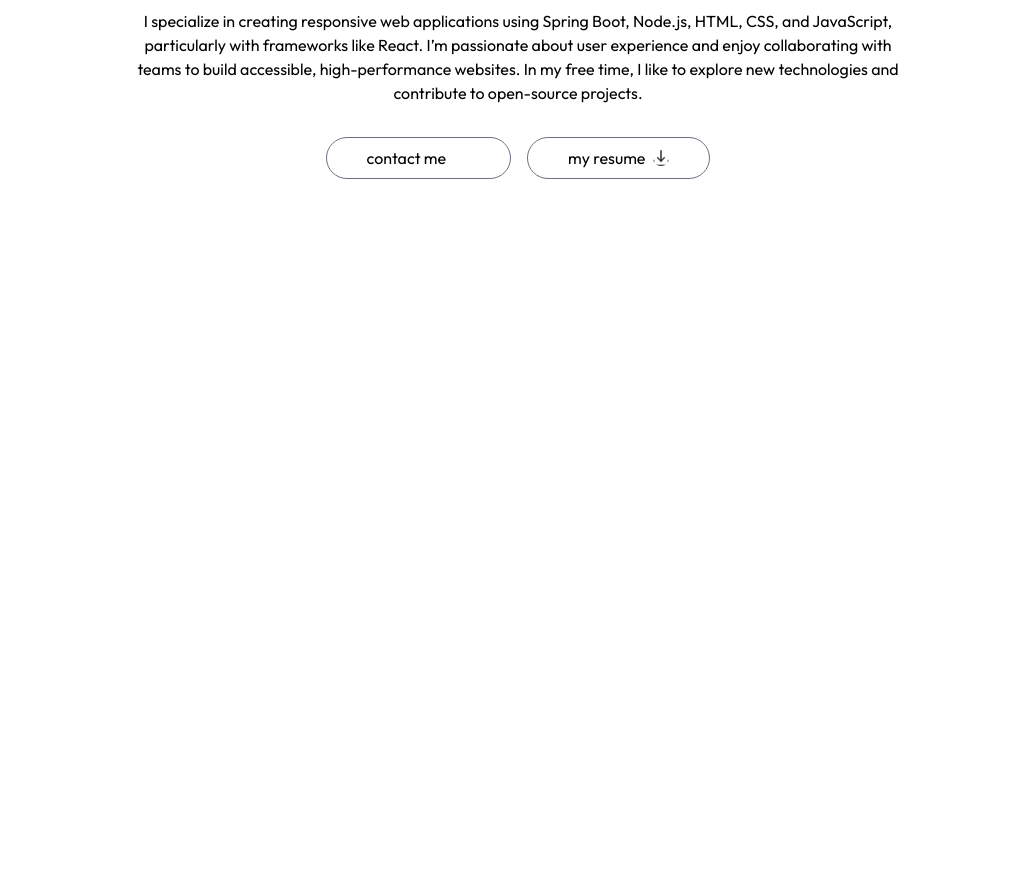
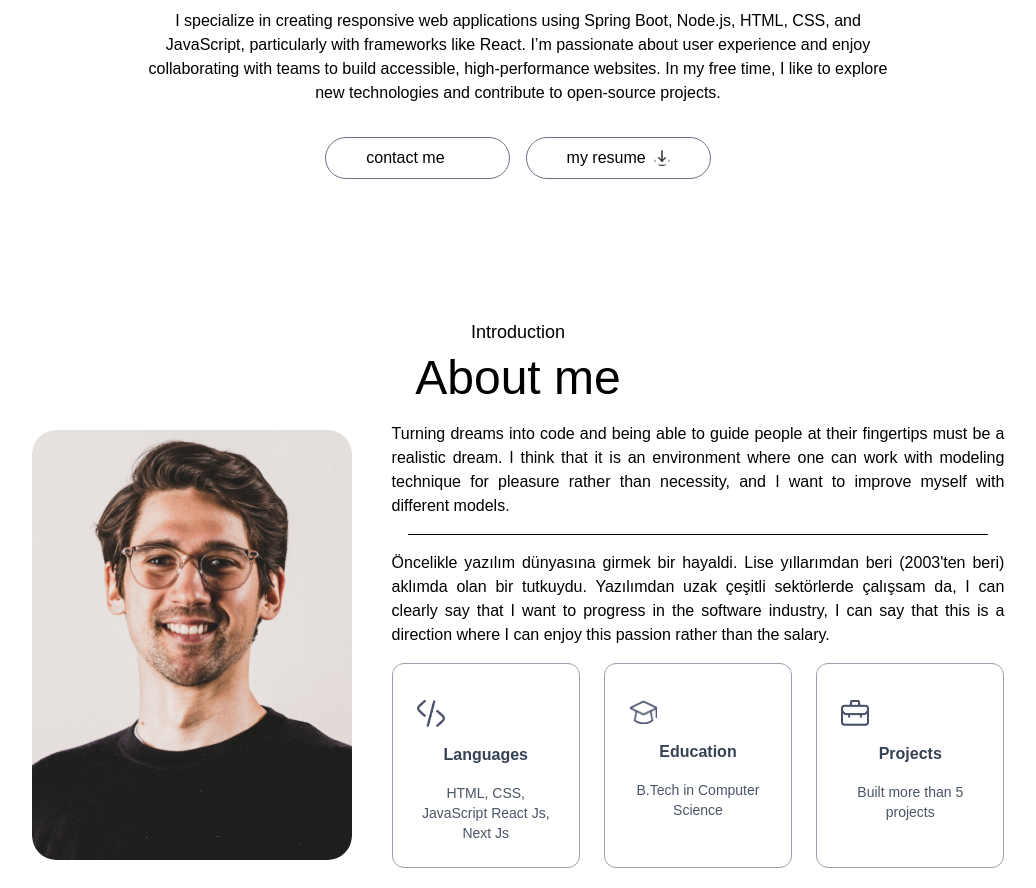
Before and after one commit to yavuzahmet1/my-portfolio, a Next.js app: page / in a window 1280 px wide. Shown: the part 562-1450 px from the top of the page, without its empty margins (122-1158 px from the left). Before the commit the page ends 880 px from the top, so only its background shows below. Built offline with nearby package versions, Linux system fonts and the light colour scheme; a web font is replaced by a local one.

Commit message:
about me skills added

```diff
--- /dev/null
+++ b/app/components/About/About.jsx
@@ -0,0 +1,41 @@
+import { assets, infoList } from '@/assets/assets'
+import Image from 'next/image'
+import React from 'react'
+
+const About = () => {
+    return (
+        <div id='about' className=' w-full px-[12%] scroll-py-10'>
+            <h4 className='text-center mb-2 text-lg'>Introduction</h4>
+            <h2 className='text-center text-5xl'>About me</h2>
+            <div className='flex w-full flex-col lg:flex-row items-center gap-10 my-5'>
+                <div className='w-64 sm:w-80 rounded-3xl max-w-none'>
+                    <Image src={assets.user_image} alt='' className='rounded-3xl' />
+                </div>
+                <div className='flex-1'>
+                    <p className='text-justify mb-4' >
+                        Turning dreams into code and being able to guide people at their fingertips must be a realistic dream. I
+                        think that it is an environment where one can work with modeling technique for pleasure rather than
+                        necessity, and I want to improve myself with different models.<hr className='m-4' />
+
+                        Öncelikle yazılım dünyasına girmek bir hayaldi. Lise yıllarımdan beri (2003'ten beri) aklımda olan bir tutkuydu. Yazılımdan
+                        uzak çeşitli sektörlerde çalışsam da,
+                        I can clearly say that I want to progress in the software industry, I can say that this is a direction where I can enjoy this passion rather than the salary.
+                    </p>
+                    <ul className='grid grid-cols-1 sm:grid-cols-3 gap-6 max-w-2xl'>
+                        {
+                            infoList.map(({ icon, iconDark, title, description }, index) => (
+                                <li key={index} className='border-[1px] border-gray-400 rounded-xl text-center p-6 cursor-pointer hover:bg-orange-100 hover:-translate-y-0.5 duration-500'>
+                                    <Image src={icon} alt='' className='w-7 mt-3 ' />
+                                    <h3 className='my-4 font-semibold text-gray-700'>{title}</h3>
+                                    <p className='text-gray-600 text-sm'>{description}</p>
+                                </li>
+                            ))
+                        }
+                    </ul>
+                </div>
+            </div>
+        </div>
+    )
+}
+
+export default About
--- a/app/globals.css
+++ b/app/globals.css
@@ -1,8 +1 @@
-/* @import "tailwindcss/base";
-@import "tailwindcss/components";
-@import "tailwindcss/utilities"; */
 @import "tailwindcss";
-
-* {
-  font-family: Outfit;
-}
--- a/app/layout.js
+++ b/app/layout.js
@@ -18,7 +18,7 @@ export const metadata = {
 
 export default function RootLayout({ children }) {
   return (
-    <html lang="en">
+    <html lang="en" className="scroll-smooth">
       <body
         className={`${outfit.className} ${ovo.className} antialiased`}
       >
--- a/app/page.js
+++ b/app/page.js
@@ -1,3 +1,4 @@
+import About from "./components/About/About";
 import Header from "./components/Header";
 import Navbar from "./components/Navbar";
 
@@ -6,6 +7,7 @@ export default function Home() {
     <>
       <Navbar />
       <Header />
+      <About />
     </>
   );
 }
--- a/tailwind.config.mjs
+++ b/tailwind.config.mjs
@@ -13,8 +13,8 @@ export default {
                 darkTheme: "#11001f",
             },
             fontFamily: {
-                outfit: ["var(--font-outfit)", "sans-serif"],
-                ovo: ["var(--font-ovo)", "serif"],
+                // outfit: ["var(--font-outfit)", "sans-serif"],
+                // ovo: ["var(--font-ovo)", "serif"],
             },
         },
     },
```
